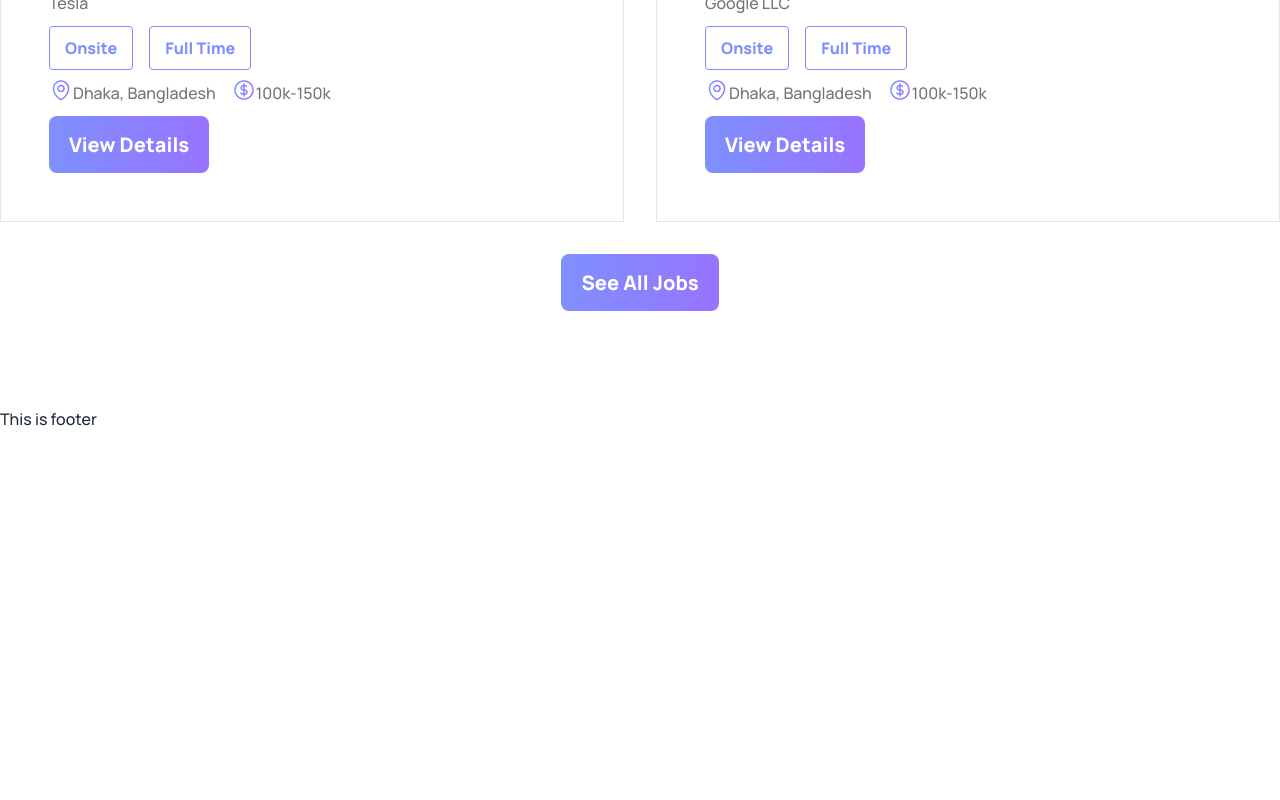
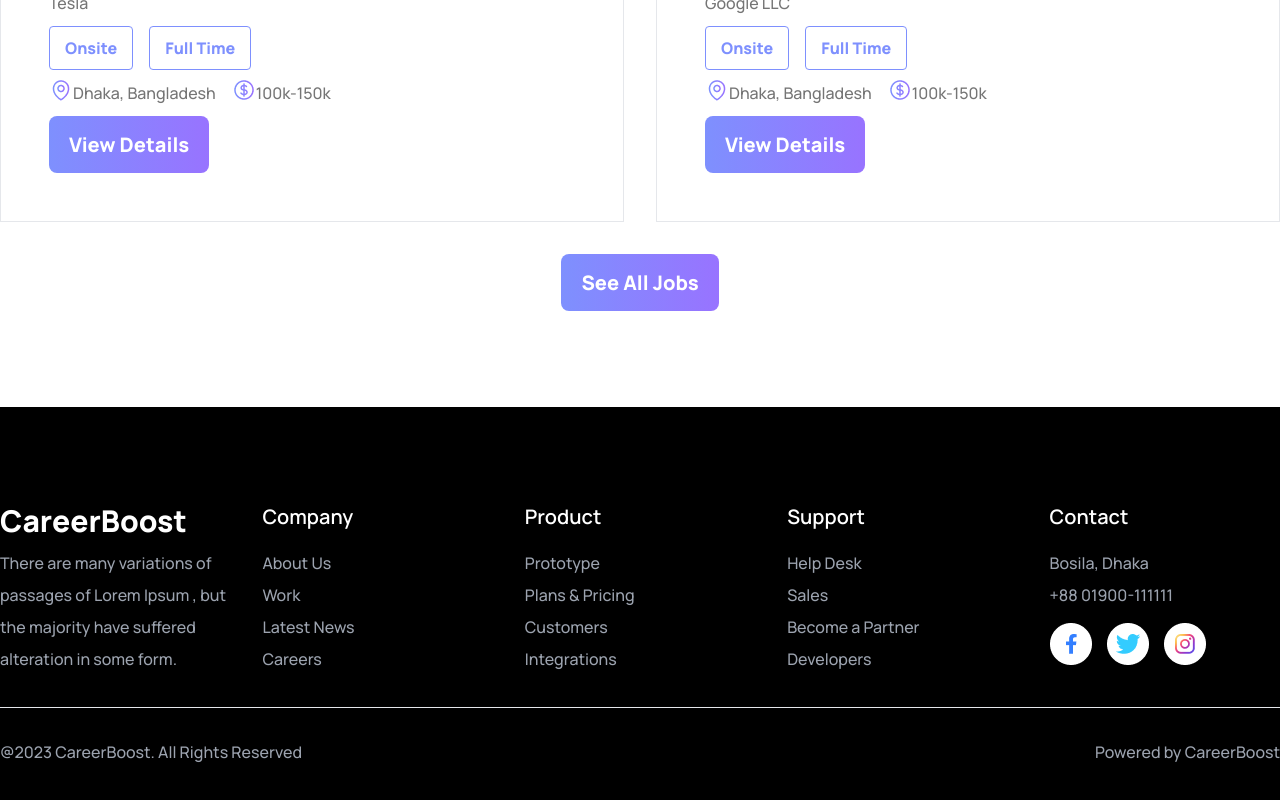
Before and after one commit to SuraiyaAkterTrishna/career-boost, a React (Vite) app: page / in a window 1280 px wide. Shown: the part 2078-2878 px from the top of the page. Before the commit the page ends 2509 px from the top, so only its background shows below. Built offline with nearby package versions, Linux system fonts and the light colour scheme.

Commit message:
footer done

```diff
--- a/src/components/Footer/Footer.jsx
+++ b/src/components/Footer/Footer.jsx
@@ -1,9 +1,54 @@
-
+import social from '../../assets/icons/social.png';
 
 const Footer = () => {
     return (
-        <div>
-            <h2>This is footer</h2>
+        <div className="bg-[#000] py-24">
+            <div className="container mx-auto">
+            <div className="grid grid-cols-5 gap-8 pb-8">
+                <div>
+                    <h3 className="text-white text-3xl font-bold pb-2">CareerBoost</h3>
+                    <p className="text-gray-400 leading-8">There are many variations of passages of Lorem Ipsum , but the majority have suffered alteration in some form.</p>
+                </div>
+                <div>
+                    <h4 className="text-xl text-white font-semibold pb-4">Company</h4>
+                    <p className="text-gray-400 leading-8">About Us</p>
+                    <p className="text-gray-400 leading-8">Work</p>
+                    <p className="text-gray-400 leading-8">Latest News</p>
+                    <p className="text-gray-400 leading-8">Careers</p>
+                </div>
+                <div>
+                    <h4 className="text-xl text-white font-semibold pb-4">Product</h4>
+                    <p className="text-gray-400 leading-8">Prototype</p>
+                    <p className="text-gray-400 leading-8">Plans & Pricing</p>
+                    <p className="text-gray-400 leading-8">Customers</p>
+                    <p className="text-gray-400 leading-8">Integrations</p>
+                </div>
+                <div>
+                    <h4 className="text-xl text-white font-semibold pb-4">Support</h4>
+                    <p className="text-gray-400 leading-8">Help Desk</p>
+                    <p className="text-gray-400 leading-8">Sales</p>
+                    <p className="text-gray-400 leading-8">Become a Partner</p>
+                    <p className="text-gray-400 leading-8">Developers</p>
+                </div>
+                <div>
+                    <h4 className="text-xl text-white font-semibold pb-4">Contact</h4>
+                    <p className="text-gray-400 leading-8">Bosila, Dhaka</p>
+                    <p className="text-gray-400 leading-8 mb-3">+88 01900-111111</p>
+                    <div>
+                        <img src={social} alt="" />
+                    </div>
+                </div>
+            </div>
+            <hr className='mb-8' />
+            <div className='flex justify-between text-gray-400'>
+                <div>
+                    <p>@2023 CareerBoost. All Rights Reserved</p>
+                </div>
+                <div>
+                    <p>Powered by CareerBoost</p>
+                </div>
+            </div>
+        </div>
         </div>
     );
 };
```
